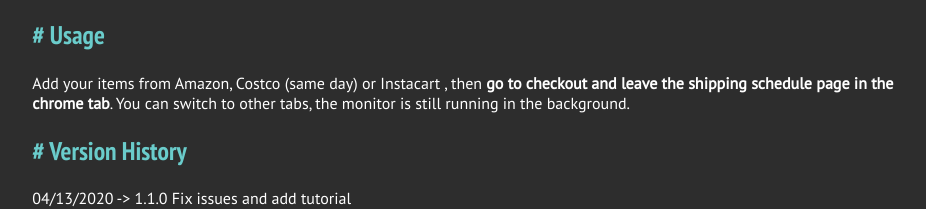
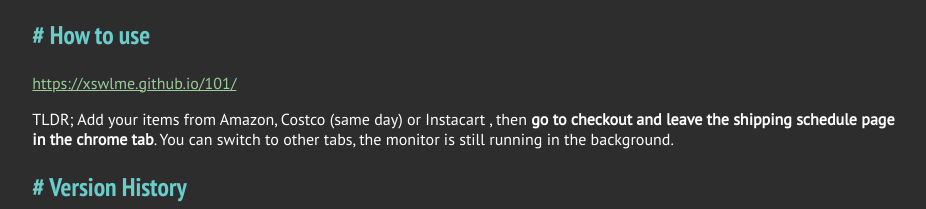
Before and after one commit to xswlme/xswlme.github.io, a plain HTML site: page index.html in a window 1280 px wide. Shown: the part 600-809 px from the top of the page, without its empty margins (173-1099 px from the left). Drawn offline with Linux system fonts and the light colour scheme; a script that the page names is missing.

Commit message:
Add User Tutorial

```diff
--- a/index.html
+++ b/index.html
@@ -385,9 +385,9 @@ table td{ word-wrap: break-word !important; word-break: break-all !important; }
 
 <p><a href="https://chrome.google.com/webstore/detail/delivery-availability-che/aciieodoebcieadfecdgeeooelmflkal"><img src="img/ChromeWebStore_BadgeWBorder_v2_206x58.png" alt=""/></a></p>
 
-<h2 id="toc_4"># Usage</h2>
-
-<p>Add your items from Amazon, Costco (same day) or Instacart , then <strong>go to checkout and leave the shipping schedule page in the chrome tab</strong>. You can switch to other tabs, the monitor is still running in the background.</p>
+<h2 id="toc_4"># How to use</h2>
+<a href="https://xswlme.github.io/101/" target="_blank">https://xswlme.github.io/101/</a>
+<p>TLDR; Add your items from Amazon, Costco (same day) or Instacart , then <strong>go to checkout and leave the shipping schedule page in the chrome tab</strong>. You can switch to other tabs, the monitor is still running in the background.</p>
 
 <h2 id="toc_5"># Version History</h2>
 
```
Also changed, not shown: img/banner.jpg.
